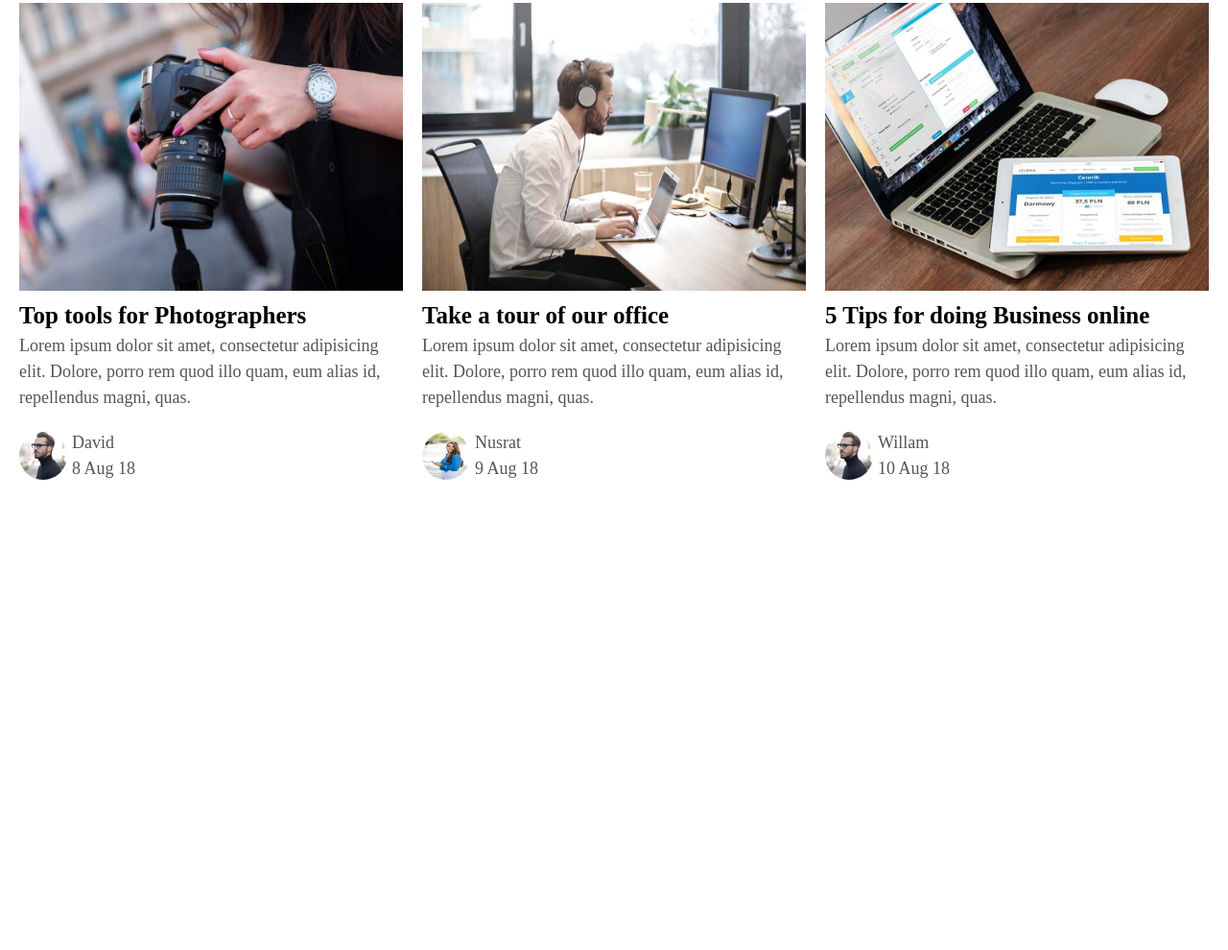
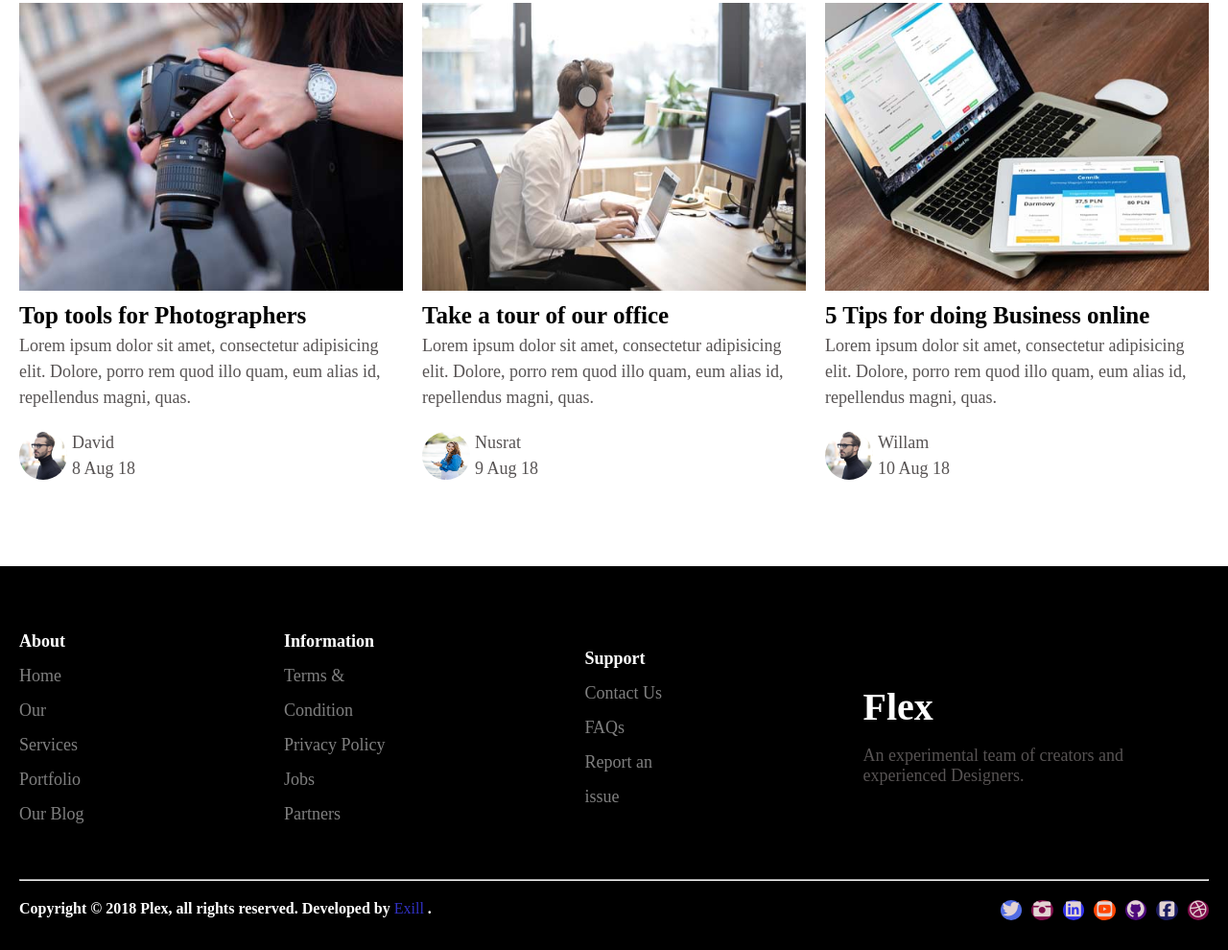
Before and after one commit to nusratnowshin05/first-project, a plain HTML site: page index.html in a window 1280 px wide. Shown: the part 5907-6897 px from the top of the page at 96% size. Before the commit the page ends 6414 px from the top, so only its background shows below. Drawn offline with Linux system fonts and the light colour scheme.

Commit message:
icon and color added

```diff
--- a/index.html
+++ b/index.html
@@ -323,7 +323,6 @@
         </div>
 
         <div class="image-parent">
-
           <div class="image-child">
             <img
               src="./images/post-1.jpg"
@@ -361,7 +360,12 @@
             </p>
             <div class="profile">
               <div class="profile-image">
-                <img src="./images/girl.jpg" alt="" width="50px" height="50px" />
+                <img
+                  src="./images/girl.jpg"
+                  alt=""
+                  width="50px"
+                  height="50px"
+                />
               </div>
               <div>
                 <p>Nusrat</p>
@@ -392,11 +396,64 @@
               </div>
             </div>
           </div>
-
-
-
         </div>
       </div>
     </section>
+
+    <!-- footer -->
+
+    <footer>
+      <div class="footer-inner-section">
+        <div class="footer-content">
+          <div class="foot-child">
+            <ul>
+              <li><span>About</span></li>
+              <li>Home</li>
+              <li>Our Services</li>
+              <li>Portfolio</li>
+              <li>Our Blog</li>
+            </ul>
+          </div>
+          <div class="foot-child">
+            <ul>
+              <li><span>Information</span></li>
+              <li>Terms & Condition</li>
+              <li>Privacy Policy</li>
+              <li>Jobs</li>
+              <li>Partners</li>
+            </ul>
+          </div>
+          <div class="foot-child">
+            <ul>
+              <li><span>Support</span></li>
+              <li>Contact Us</li>
+              <li>FAQs</li>
+              <li>Report an issue</li>
+            </ul>
+          </div>
+          <div class="foot-childone">
+            <h2>Flex</h2>
+            <p>An experimental team of creators and experienced Designers.</p>
+          </div>
+        </div>
+
+        <hr class="big-line">
+
+        <div class="icon-content">
+          <div>
+            <h4>Copyright © 2018 Plex, all rights reserved. Developed by <span>Exill</span> .</h4>
+          </div>
+          <div class="icon-section">
+            <p style="background-color: rgb(82, 109, 228);"><i class="fa-brands fa-twitter"></i></p>
+            <p style="background-color: rgb(126, 12, 74);"><i class="fa-solid fa-camera-retro"></i></i></p>
+            <p style="background-color: rgb(50, 50, 233);"><i class="fa-brands fa-linkedin"></i></p>
+            <p style="background-color: orangered;"><i class="fa-brands fa-square-youtube"></i></p>
+            <p style="background-color: rgb(78, 10, 124);"><i class="fa-brands fa-github"></i></p>
+            <p style="background-color: rgb(28, 28, 95);"><i class="fa-brands fa-square-facebook"></i></p>
+            <p style="background-color: rgb(126, 12, 74);"><i class="fa-brands fa-dribbble"></i></p>
+          </div>
+        </div>
+      </div>
+    </footer>
   </body>
 </html>
--- a/style.css
+++ b/style.css
@@ -449,9 +449,9 @@ h2 {
   height: 530px;
   background: white;
   border: 1px solid white;
-  box-shadow: -11px 7px 5px -1px rgba(194, 192, 192, 0.65);
-  -webkit-box-shadow: -11px 7px 5px -1px rgba(194, 192, 192, 0.65);
-  -moz-box-shadow: -11px 7px 5px -1px rgba(194, 192, 192, 0.65);
+  box-shadow: -11px 7px 5px -1px rgba(236, 230, 230, 0.808);
+  -webkit-box-shadow: -11px 7px 5px -1px rgba(247, 240, 240, 0.884);
+  -moz-box-shadow: -11px 7px 5px -1px rgba(235, 228, 228, 0.815);
   padding: 25px;
 }
 
@@ -459,15 +459,15 @@ h2 {
   width: 350px;
   background: rgb(255, 255, 255);
   border: 1px solid white;
-  box-shadow: 17px 3px 16px -2px rgba(145, 127, 127, 0.13) inset;
+  box-shadow: 17px 3px 16px -2px rgba(145, 127, 127, 0.13);
   -webkit-box-shadow: 17px 3px 16px -2px rgba(145, 127, 127, 0.13) inset;
-  -moz-box-shadow: 17px 3px 16px -2px rgba(145, 127, 127, 0.13) inset;
+  -moz-box-shadow: 17px 3px 16px -2px rgba(145, 127, 127, 0.13);
   padding: 25px;
 }
 
 .blog {
   width: 100%;
-  min-height: 700px;
+  min-height: 800px;
   background-color: white;
 }
 
@@ -520,3 +520,70 @@ h2 {
   width: 100%;
   border-radius: 50%;
 }
+
+footer {
+  width: 100%;
+  min-height: 400px;
+  background-color: black;
+}
+
+.footer-inner-section {
+  max-width: 1240px;
+  margin: 0 auto;
+}
+
+.footer-content {
+  display: flex;
+  justify-content: center;
+  align-items: center;
+  gap: 200px;
+  padding-top: 60px;
+}
+
+.footer-content .foot-child ul li span {
+  color: white;
+  font-weight: bold;
+  font-size: 18px;
+}
+
+.footer-content ul li {
+  color: gray;
+  font-size: 18px;
+  line-height: 2;
+  list-style: none;
+}
+
+.footer-content .foot-childone h2{
+  color: white;
+  line-height: 2;
+}
+
+.big-line{
+  width: 1240px;
+  margin-top: 50px;
+}
+
+.icon-content{
+  display: flex;
+  justify-content: space-between;
+  margin-top: 20px;
+}
+
+.icon-section{
+  display: flex;
+  gap: 10px;
+}
+
+.icon-content .icon-section p{
+  color: rgb(226, 211, 211);
+  border-radius: 50%;
+}
+
+.icon-content h4{
+  color: white;
+}
+
+.icon-content div h4 span{
+  color: rgb(49, 49, 196);
+  font-weight: lighter;
+}
```
